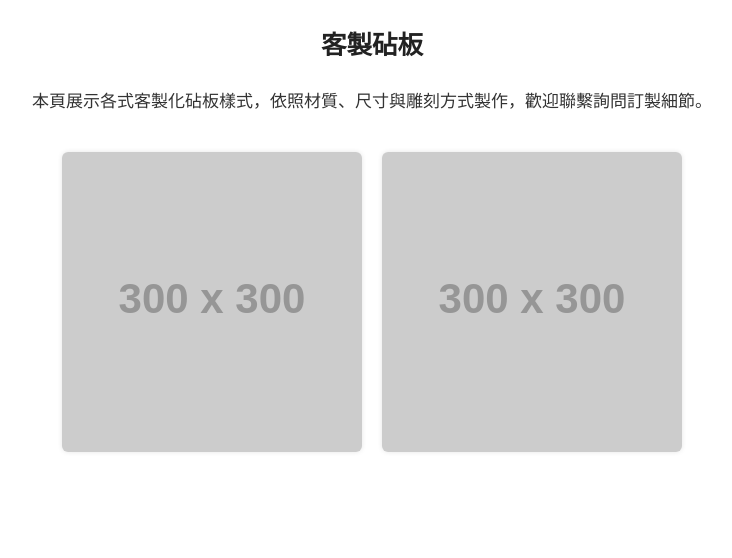
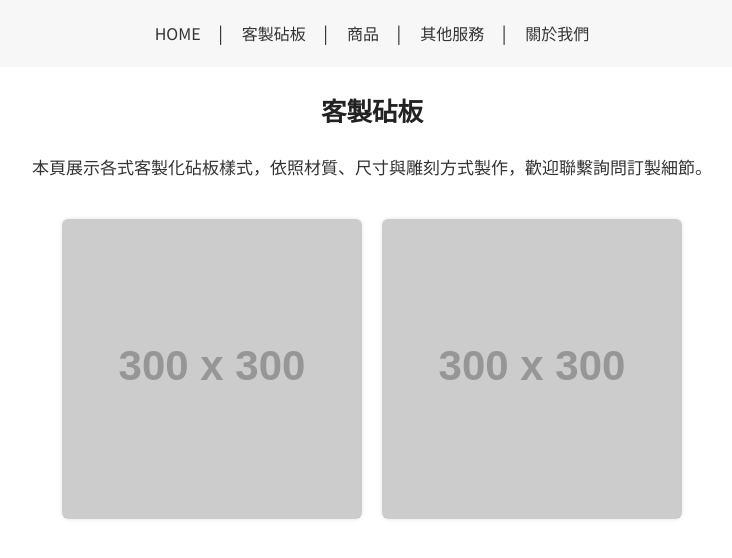
Before and after one commit to Catdown42/CiCheng, a plain HTML site: page boards.html in a window 1280 px wide. Shown: the whole page, without its empty margins (268-1000 px from the left). Drawn offline with Linux system fonts and the light colour scheme; placeholder pictures from the web are drawn by us.

Commit message:
Update boards.html

```diff
--- a/boards.html
+++ b/boards.html
@@ -5,6 +5,13 @@
 <link href="https://fonts.googleapis.com/css2?family=Noto+Sans+TC&display=swap" rel="stylesheet">
 </head>
 <body>
+  <nav style="text-align:center; padding: 20px;">
+  <a href="index.html">HOME</a> │
+  <a href="boards.html">客製砧板</a> │
+  <a href="products.html">商品</a> │
+  <a href="services.html">其他服務</a> │
+  <a href="about.html">關於我們</a>
+</nav>
 <h2 style="text-align:center">客製砧板</h2>
 <p style="text-align:center">本頁展示各式客製化砧板樣式，依照材質、尺寸與雕刻方式製作，歡迎聯繫詢問訂製細節。</p>
 <div style="display:flex; flex-wrap:wrap; justify-content:center; gap:20px; padding:20px;">
```
